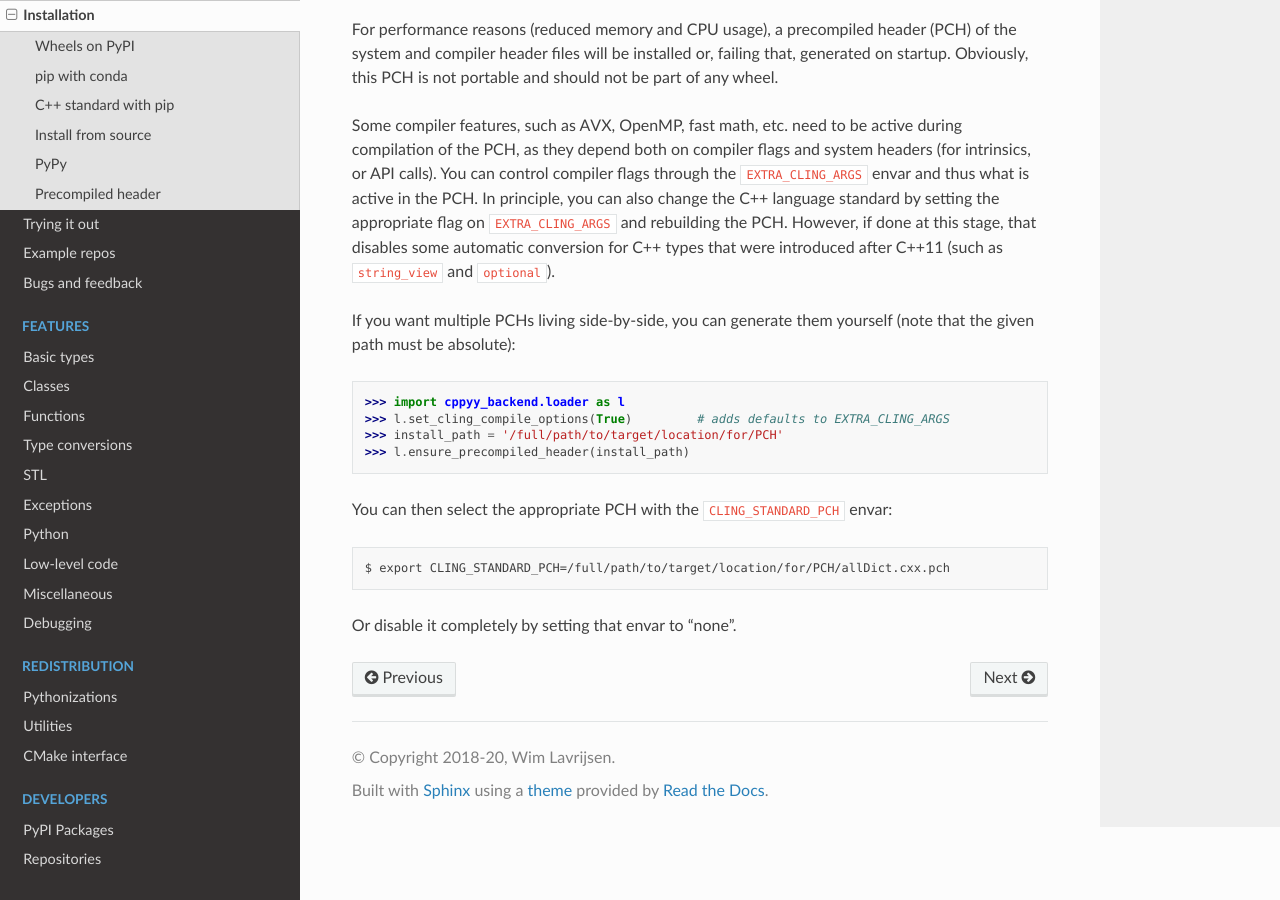
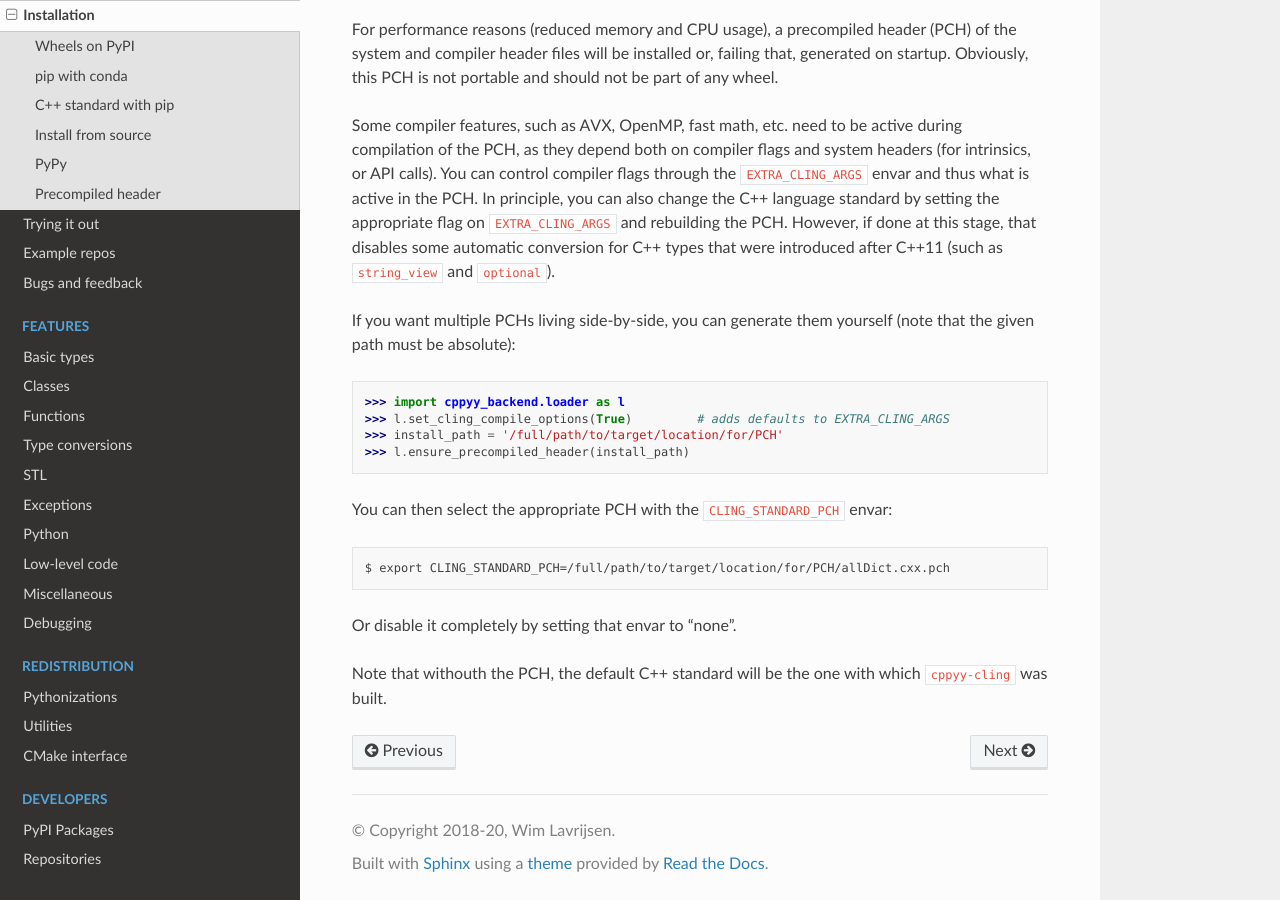
Before and after one commit to wlav/cppyy, a Sphinx documentation site: the page built from doc/source/installation.rst, in a window 1280 px wide and 900 px high, scrolled down 3257 px. Built offline with Sphinx 7.4.7 and the Read the Docs theme 2.0.0, drawn with Linux system fonts in a browser that asks for light colours.

Commit message:
note about default C++ standard without PCH

```diff
--- a/doc/source/installation.rst
+++ b/doc/source/installation.rst
@@ -200,6 +200,9 @@ You can then select the appropriate PCH with the ``CLING_STANDARD_PCH`` envar::
 
 Or disable it completely by setting that envar to "none".
 
+Note that withouth the PCH, the default C++ standard will be the one with
+which ``cppyy-cling`` was built.
+
 
 .. _`conda-forge`: https://anaconda.org/conda-forge/cppyy
 .. _`Anaconda`: https://www.anaconda.com/distribution/
```
